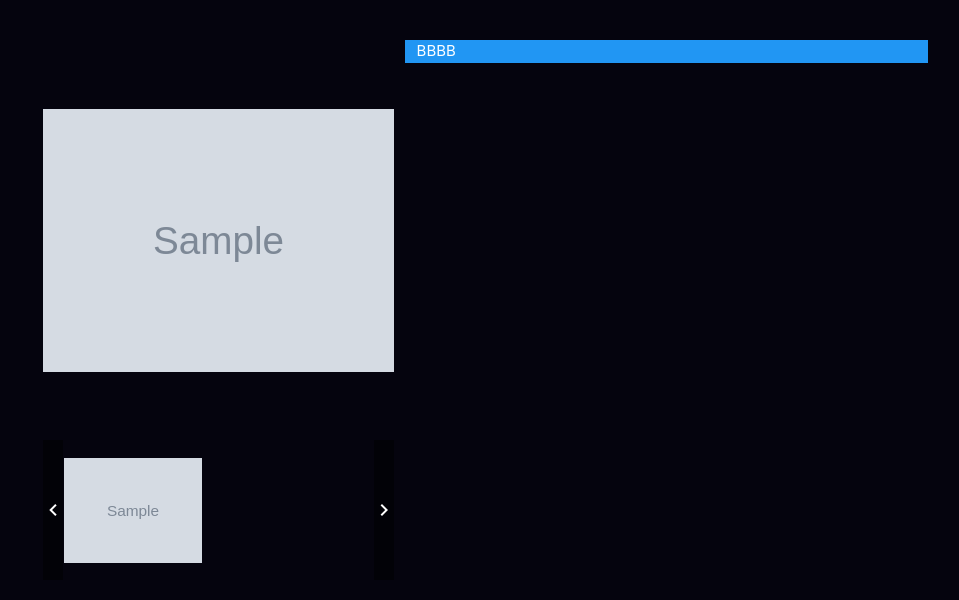
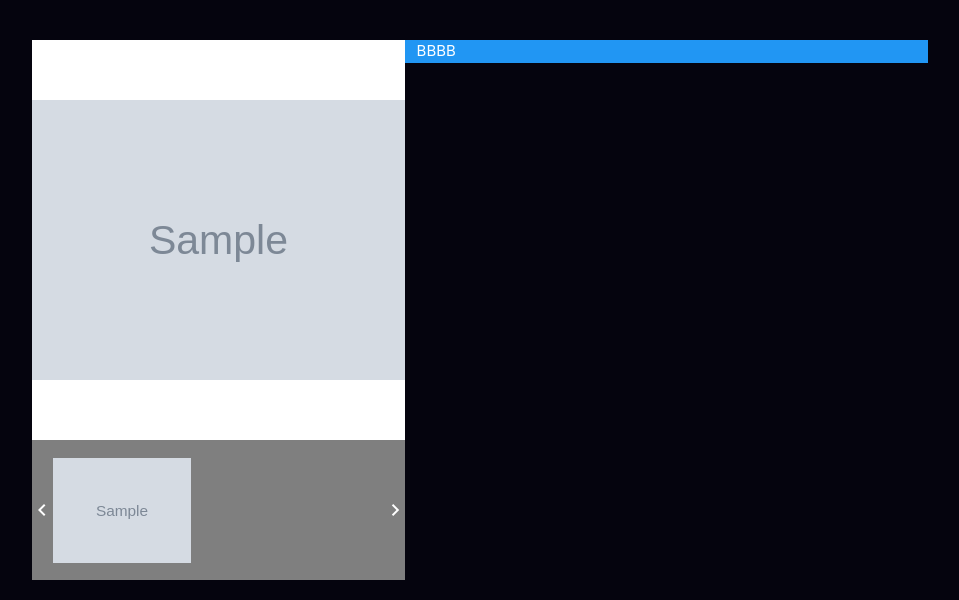
Before and after one commit to EduardoJM/TheNerdShop, a Django app: page /shop/products/detail/1 in a window 1280 px wide. Shown: the part 251-851 px from the top of the page, without its empty margins (160-1119 px from the left). Run offline with Django 3.2, Linux system fonts and the light colour scheme; tables that the repository leaves empty hold one stand-in row (values such as "Sample post"); grey boxes marked "Sample" are stand-in pictures.

Commit message:
fix some things in javascript of detail product page

```diff
--- a/shop/static/styles/shop_item.css
+++ b/shop/static/styles/shop_item.css
@@ -17,8 +17,8 @@
     background-size: 200%;
 }
 
-
 .preview-images-row {
+    background: rgba(0, 0, 0, 0.5);
     height: 140px;
     display: flex;
     align-items: stretch;
@@ -32,7 +32,6 @@
     display: flex;
     align-items: center;
     justify-content: center;
-    background: rgba(0, 0, 0, 0.5);
     user-select: none;
 }
 
--- a/shop/templates/shop/views/product_detail.html
+++ b/shop/templates/shop/views/product_detail.html
@@ -12,7 +12,7 @@
 
 {% block content %}
     <div class="row">
-        <div class="col s12 l5 preview-images-container">
+        <div class="col s12 l5 preview-images-container white no-padding">
             <div class="preview-image">
                 <div></div>
             </div>
@@ -101,8 +101,13 @@
                 }
 
                 function mousemove_image(e) {
-                    container.style.backgroundPositionX = -e.offsetX + "px";
-                    container.style.backgroundPositionY = -e.offsetY + "px";
+                    var rc = container.getBoundingClientRect()
+                    var width2 = rc.width * 2 // 200%
+                    var height2 = rc.height * 2 // 200%
+                    var x = (e.pageX - rc.left)
+                    var y = (e.pageY - rc.top) * 2
+                    container.style.backgroundPositionX = -x + "px";
+                    container.style.backgroundPositionY = -y + "px";
                 }
                 function mouseleave_image(e) {
                     container.style.backgroundPosition = 'center';
```
